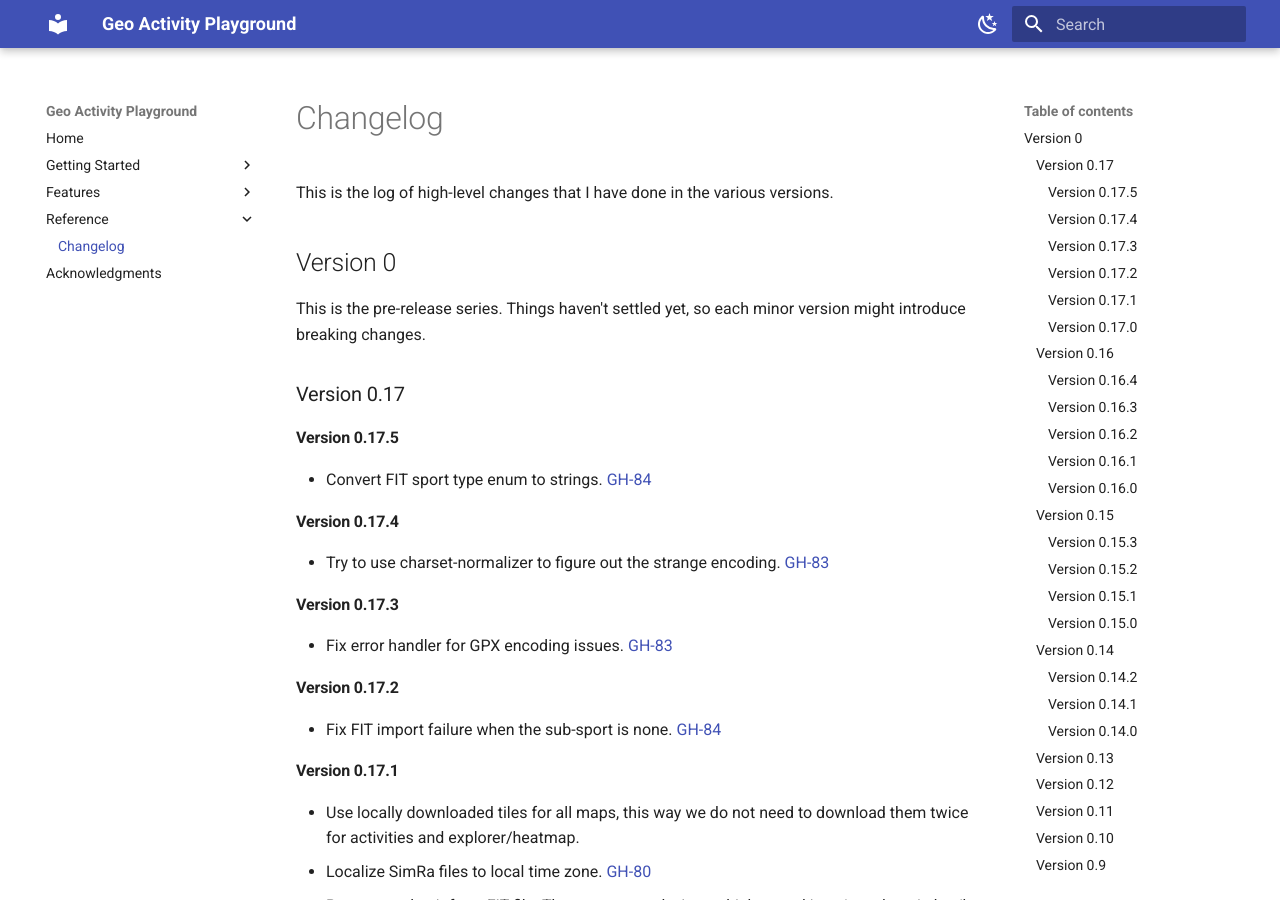
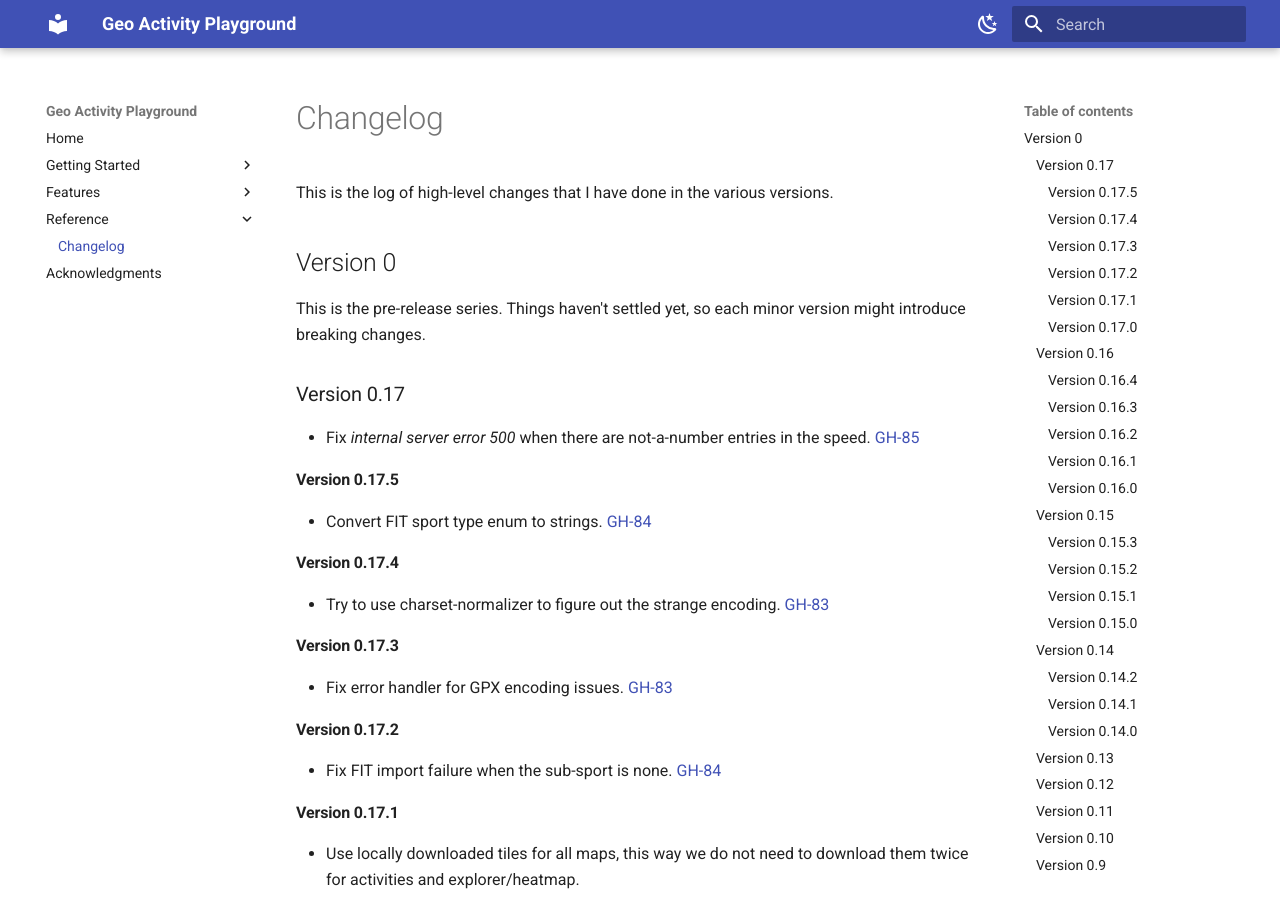
Before and after one commit to martin-ueding/geo-activity-playground, an MkDocs documentation site: the page built from docs/reference/changelog.md, in a window 1280 px wide and 900 px high. Built offline with MkDocs 1.6.1 and Material for MkDocs 9.7.7, drawn with Linux system fonts in a browser that asks for light colours.

Commit message:
Changelog entry

```diff
--- a/docs/reference/changelog.md
+++ b/docs/reference/changelog.md
@@ -7,6 +7,8 @@ This is the log of high-level changes that I have done in the various versions.
 This is the pre-release series. Things haven't settled yet, so each minor version might introduce breaking changes.
 
 ### Version 0.17
+
+- Fix _internal server error 500_ when there are not-a-number entries in the speed. [GH-85](https://github.com/martin-ueding/geo-activity-playground/issues/85)
 
 #### Version 0.17.5
 
```
